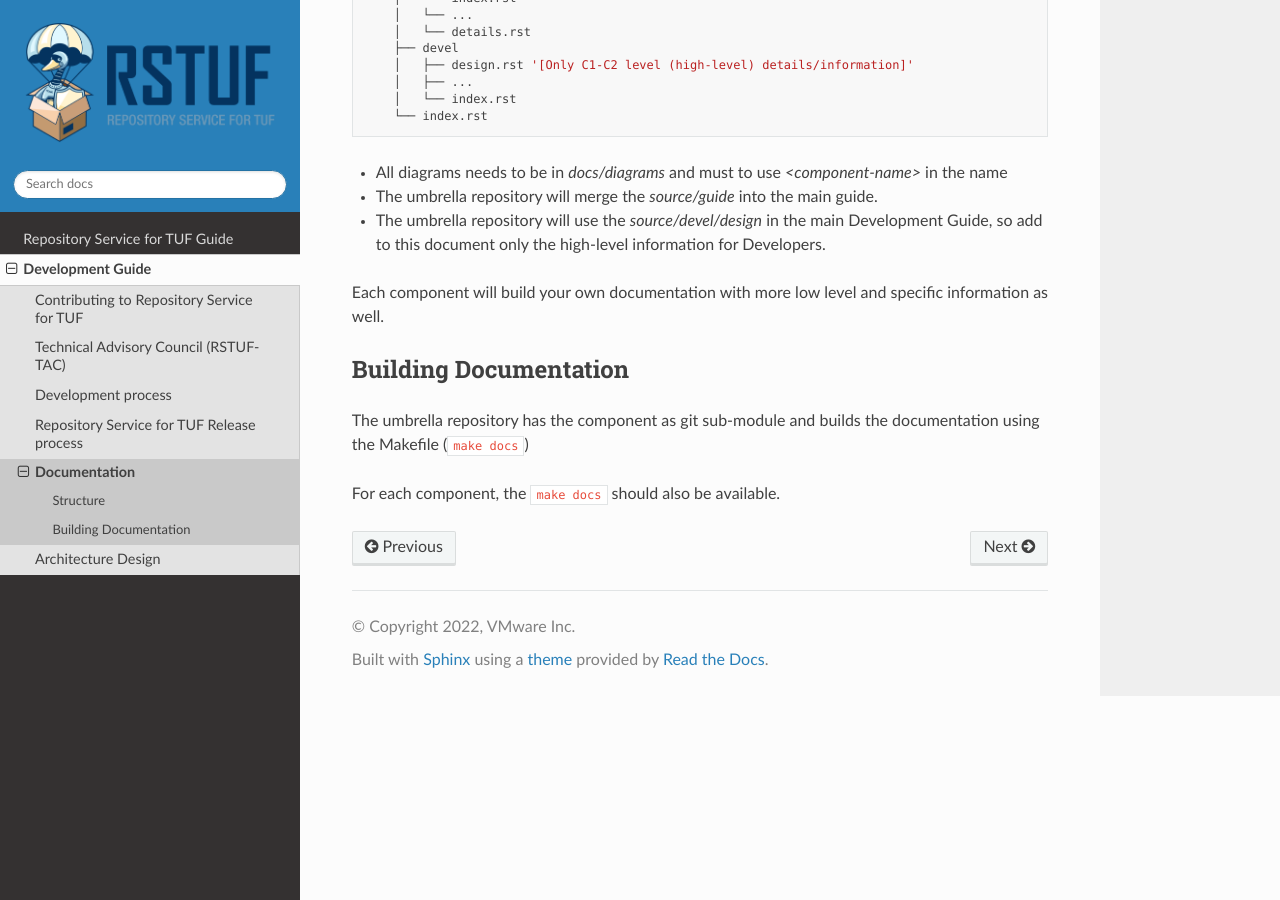
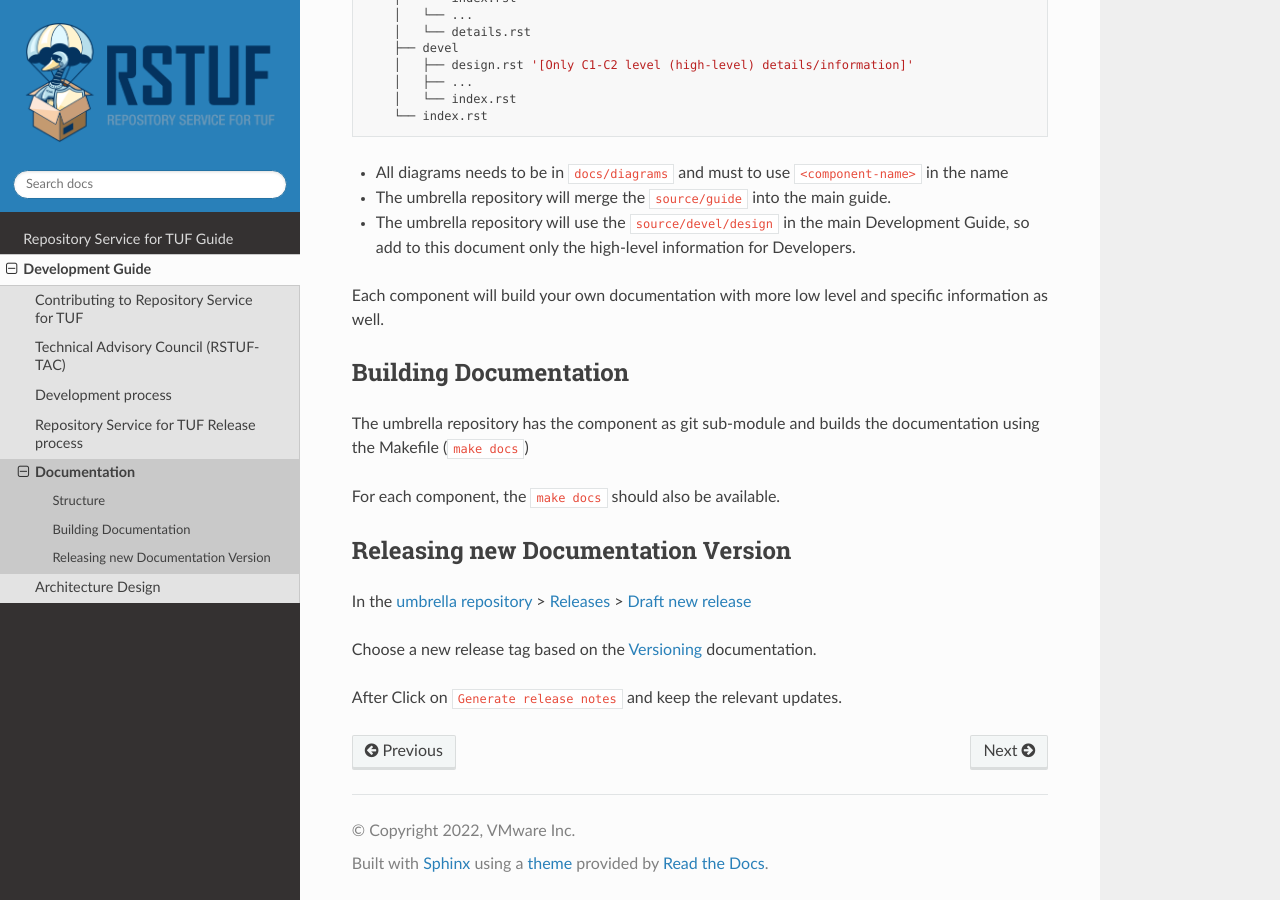
Before and after one commit to repository-service-tuf/repository-service-tuf, a Sphinx documentation site: the page built from docs/source/devel/documentation.rst, in a window 1280 px wide and 900 px high, scrolled down 920 px. Built offline with Sphinx 7.4.7 and the Read the Docs theme 2.0.0, drawn with Linux system fonts in a browser that asks for light colours.

Commit message:
Add documentation release instructions
This releases a new https://repository-service-tuf.readthedocs.io
documentation.

It adds steps to release a new documentation version.

Signed-off-by: Kairo de Araujo <kdearaujo@vmware.com>

```diff
--- a/docs/source/devel/documentation.rst
+++ b/docs/source/devel/documentation.rst
@@ -54,10 +54,10 @@ The components documentation also follows a required structure:
         └── index.rst
 
 
-- All diagrams needs to be in `docs/diagrams` and must to use `<component-name>`
+- All diagrams needs to be in ``docs/diagrams`` and must to use ``<component-name>``
   in the name
-- The umbrella repository will merge the `source/guide` into the main guide.
-- The umbrella repository will use the `source/devel/design` in the main
+- The umbrella repository will merge the ``source/guide`` into the main guide.
+- The umbrella repository will use the ``source/devel/design`` in the main
   Development Guide, so add to this document only the high-level information
   for Developers.
 
@@ -72,3 +72,17 @@ The umbrella repository has the component as git sub-module and builds the
 documentation using the Makefile (``make docs``)
 
 For each component, the ``make docs`` should also be available.
+
+
+Releasing new Documentation Version
+===================================
+
+In the
+`umbrella repository <https://github.com/repository-service-tuf/repository-service-tuf>`_
+> `Releases <https://github.com/repository-service-tuf/repository-service-tuf/releases>`_
+> `Draft new release <https://github.com/repository-service-tuf/repository-service-tuf/releases/new>`_
+
+Choose a new release tag based on the :ref:`devel/release:versioning`
+documentation.
+
+After Click on ``Generate release notes`` and keep the relevant updates.
--- a/docs/source/devel/release.rst
+++ b/docs/source/devel/release.rst
@@ -4,6 +4,9 @@ Repository Service for TUF Release process
 
 Release process
 ===============
+
+Versioning
+----------
 
 The Components track the Release Issues using the GitHub Milestones for the
 Component Repository.
```
